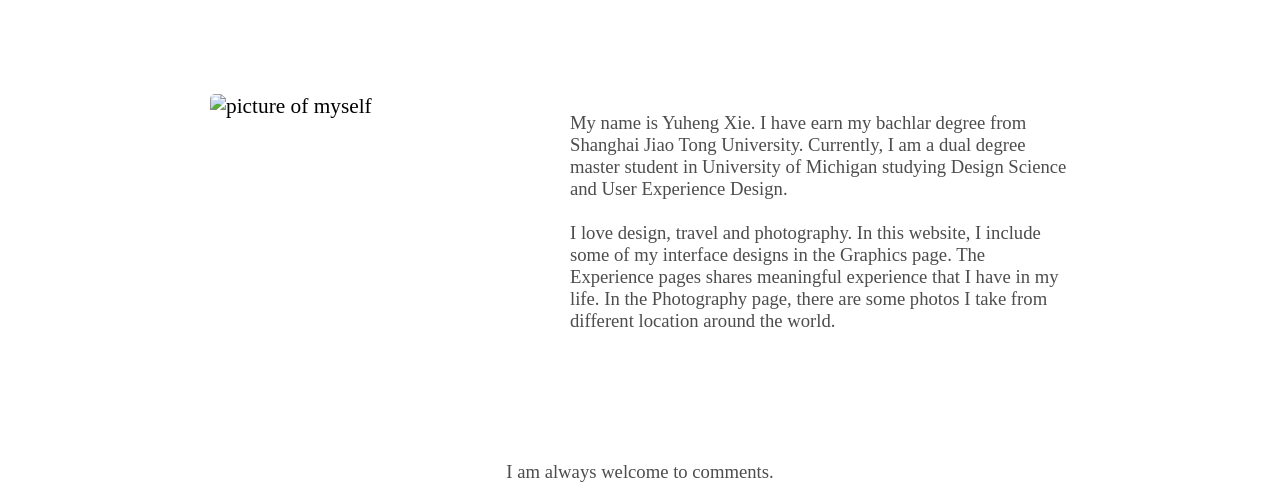
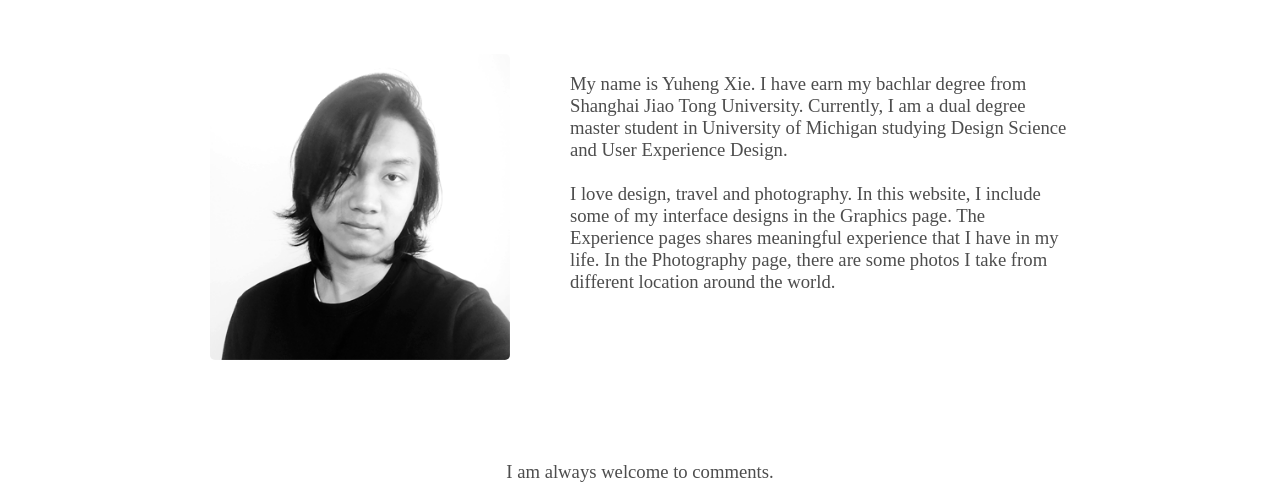
Before and after one commit to xieyuh-03/si579-hw4, a plain HTML site: page index.html in a window 1280 px wide. Shown: the part 275-778 px from the top of the page. Drawn offline with Linux system fonts and the light colour scheme.

Commit message:
Update index.html

```diff
--- a/index.html
+++ b/index.html
@@ -26,7 +26,7 @@
     <main class="page1" id="skip" tabindex="0">
     <h1>About Me</h1>
     <div class="gallery">
-      <img id="image1" src="images/self.png" alt="picture of myself" />
+      <img id="image1" src="self.png" alt="picture of myself" />
       <p>My name is Yuheng Xie. I have earn my bachlar degree from Shanghai Jiao Tong University.
          Currently, I am a dual degree master student in University of Michigan studying Design Science and User Experience Design.
       <br/><br/>
```
